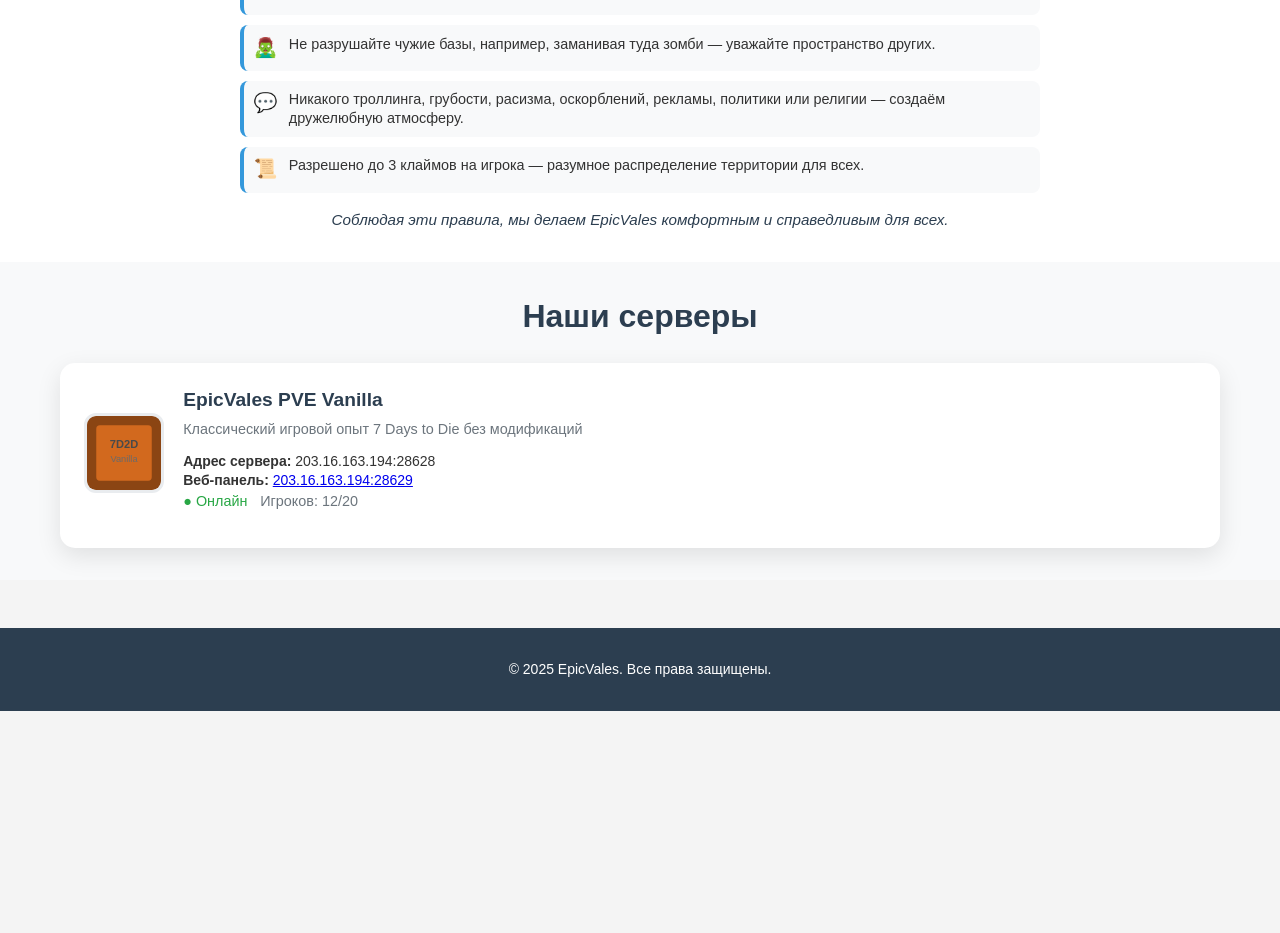
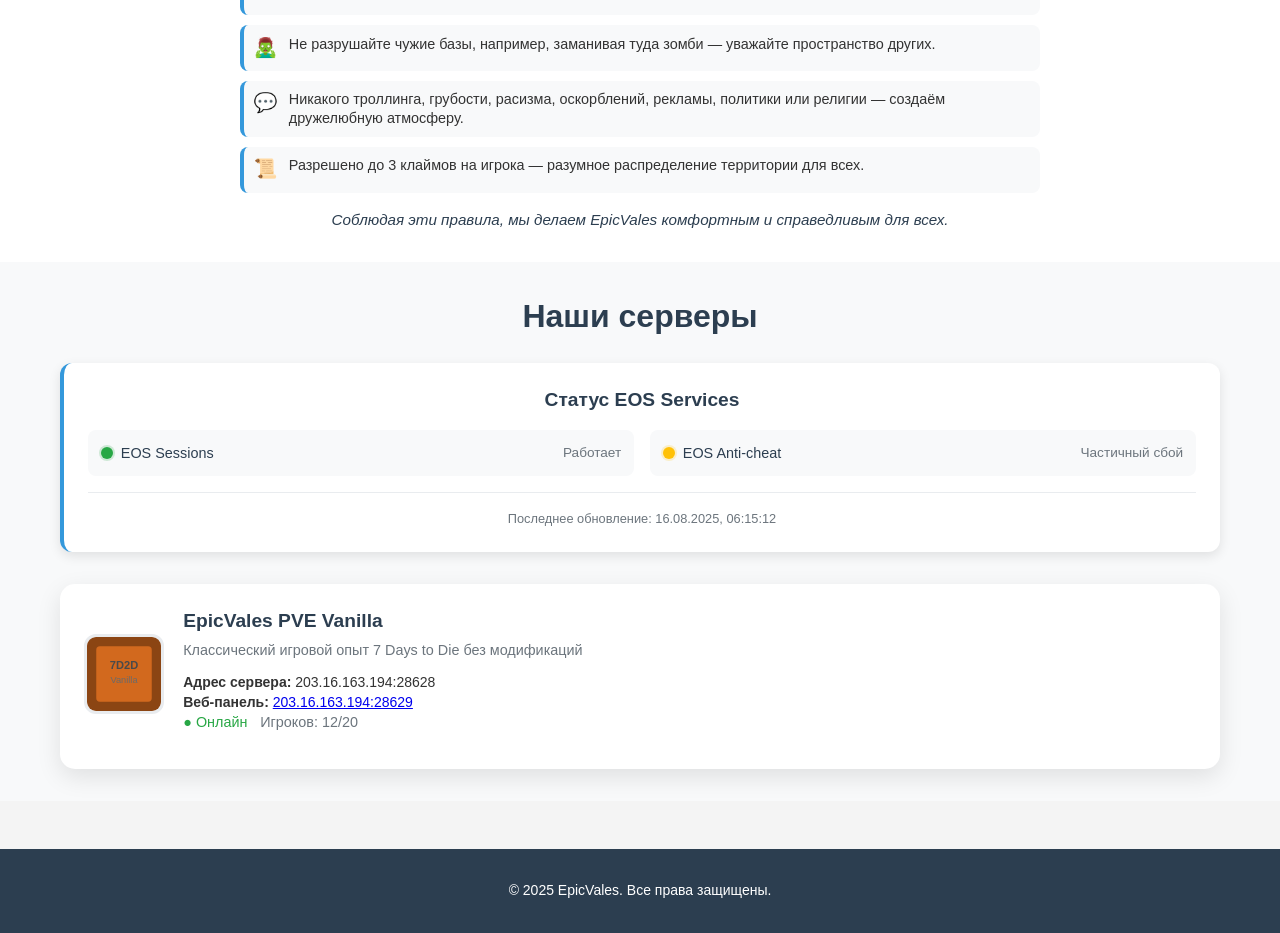
Before and after one commit to alekho77/7d2d-servers, a Jekyll site: the page docs/index.html, which Jekyll copies as it is, in a window 1280 px wide. Shown: the part 798-1731 px from the top of the page. Built offline with Jekyll 4.4.1, drawn with Linux system fonts in a browser that asks for light colours; before the commit the page ends 1509 px from its top, so only the background shows below that.

Commit message:
check EOS status

```diff
--- a/docs/assets/css/style.css
+++ b/docs/assets/css/style.css
@@ -205,6 +205,101 @@
     padding: 2rem 0;
 }
 
+/* Статус EOS Services */
+.eos-status {
+    background: white;
+    border-radius: 12px;
+    padding: 1.5rem;
+    margin-bottom: 2rem;
+    box-shadow: 0 4px 12px rgba(0,0,0,0.1);
+    border-left: 4px solid #3498db;
+}
+
+.eos-status h3 {
+    margin: 0 0 1rem 0;
+    color: #2c3e50;
+    font-size: 1.2rem;
+    text-align: center;
+}
+
+.eos-services {
+    display: grid;
+    grid-template-columns: repeat(auto-fit, minmax(250px, 1fr));
+    gap: 1rem;
+}
+
+.service-item {
+    display: flex;
+    justify-content: space-between;
+    align-items: center;
+    padding: 0.8rem;
+    background: #f8f9fa;
+    border-radius: 8px;
+    transition: all 0.3s ease;
+}
+
+.service-item:hover {
+    background: #e9ecef;
+}
+
+.service-indicator {
+    display: flex;
+    align-items: center;
+    gap: 0.5rem;
+}
+
+.status-dot {
+    width: 12px;
+    height: 12px;
+    border-radius: 50%;
+    display: inline-block;
+    transition: all 0.3s ease;
+}
+
+.status-dot.operational {
+    background-color: #28a745;
+    box-shadow: 0 0 0 2px rgba(40, 167, 69, 0.2);
+}
+
+.status-dot.degraded {
+    background-color: #ffc107;
+    box-shadow: 0 0 0 2px rgba(255, 193, 7, 0.2);
+}
+
+.status-dot.outage {
+    background-color: #dc3545;
+    box-shadow: 0 0 0 2px rgba(220, 53, 69, 0.2);
+}
+
+.status-dot.maintenance {
+    background-color: #6c757d;
+    box-shadow: 0 0 0 2px rgba(108, 117, 125, 0.2);
+}
+
+.service-name {
+    font-weight: 500;
+    color: #2c3e50;
+    font-size: 0.9rem;
+}
+
+.service-status {
+    font-size: 0.85rem;
+    color: #6c757d;
+    font-weight: 500;
+}
+
+.eos-updated {
+    text-align: center;
+    margin-top: 1rem;
+    padding-top: 1rem;
+    border-top: 1px solid #e9ecef;
+}
+
+.eos-updated small {
+    color: #6c757d;
+    font-size: 0.8rem;
+}
+
 .server-list {
     display: grid;
     grid-template-columns: repeat(auto-fit, minmax(350px, 1fr));
@@ -404,4 +499,26 @@
     .servers {
         padding: 1.5rem 0;
     }
+
+    /* EOS Status для мобильных */
+    .eos-status {
+        margin-bottom: 1.5rem;
+        padding: 1rem;
+    }
+
+    .eos-services {
+        grid-template-columns: 1fr;
+        gap: 0.8rem;
+    }
+
+    .service-item {
+        flex-direction: column;
+        gap: 0.5rem;
+        text-align: center;
+        padding: 1rem;
+    }
+
+    .service-indicator {
+        justify-content: center;
+    }
 }
--- a/docs/assets/js/main.js
+++ b/docs/assets/js/main.js
@@ -135,8 +135,115 @@
         }
     }
 
+    // Функция для загрузки статуса EOS Services
+    function loadEOSStatus() {
+        console.log('Загрузка статуса EOS Services...');
+
+        // Проверяем статус EOS Sessions и Anti-cheat
+        checkEOSService('sessions', 'EOS Sessions');
+        checkEOSService('anticheat', 'EOS Anti-cheat');
+
+        // Обновляем время последнего обновления
+        updateLastUpdated();
+
+        // Автоматическое обновление каждые 5 минут
+        setInterval(() => {
+            checkEOSService('sessions', 'EOS Sessions');
+            checkEOSService('anticheat', 'EOS Anti-cheat');
+            updateLastUpdated();
+        }, 300000); // 5 минут
+    }
+
+    // Функция для проверки конкретного EOS сервиса
+    async function checkEOSService(serviceType, serviceName) {
+        try {
+            // Имитируем проверку статуса (в реальности здесь будет API запрос)
+            const status = await simulateEOSCheck(serviceType);
+
+            const dotElement = document.getElementById(`${serviceType}-dot`);
+            const statusElement = document.getElementById(`${serviceType}-status`);
+
+            if (dotElement && statusElement) {
+                // Очищаем все классы статуса
+                dotElement.className = 'status-dot';
+
+                // Устанавливаем новый статус
+                switch (status.state) {
+                    case 'operational':
+                        dotElement.classList.add('operational');
+                        statusElement.textContent = 'Работает';
+                        break;
+                    case 'degraded':
+                        dotElement.classList.add('degraded');
+                        statusElement.textContent = 'Частичный сбой';
+                        break;
+                    case 'outage':
+                        dotElement.classList.add('outage');
+                        statusElement.textContent = 'Недоступен';
+                        break;
+                    case 'maintenance':
+                        dotElement.classList.add('maintenance');
+                        statusElement.textContent = 'Обслуживание';
+                        break;
+                    default:
+                        dotElement.classList.add('operational');
+                        statusElement.textContent = 'Неизвестно';
+                }
+            }
+        } catch (error) {
+            console.error(`Ошибка при проверке ${serviceName}:`, error);
+
+            const dotElement = document.getElementById(`${serviceType}-dot`);
+            const statusElement = document.getElementById(`${serviceType}-status`);
+
+            if (dotElement && statusElement) {
+                dotElement.className = 'status-dot outage';
+                statusElement.textContent = 'Ошибка';
+            }
+        }
+    }
+
+    // Симуляция проверки EOS статуса (замените на реальный API)
+    async function simulateEOSCheck(serviceType) {
+        // Имитируем задержку сети
+        await new Promise(resolve => setTimeout(resolve, 1000 + Math.random() * 2000));
+
+        // Имитируем различные состояния с вероятностями
+        const rand = Math.random();
+
+        if (rand < 0.85) {
+            return { state: 'operational' };
+        } else if (rand < 0.95) {
+            return { state: 'degraded' };
+        } else if (rand < 0.98) {
+            return { state: 'maintenance' };
+        } else {
+            return { state: 'outage' };
+        }
+    }
+
+    // Обновление времени последнего обновления
+    function updateLastUpdated() {
+        const lastUpdatedElement = document.getElementById('last-updated');
+        if (lastUpdatedElement) {
+            const now = new Date();
+            const timeString = now.toLocaleString('ru-RU', {
+                hour: '2-digit',
+                minute: '2-digit',
+                second: '2-digit',
+                day: '2-digit',
+                month: '2-digit',
+                year: 'numeric'
+            });
+            lastUpdatedElement.textContent = timeString;
+        }
+    }
+
     // Инициализация загрузки статуса серверов
     loadServerStatus();
+
+    // Инициализация загрузки статуса EOS Services
+    loadEOSStatus();
 });
 
 // Функции для работы с API (заглушки)
@@ -177,3 +284,73 @@
         }
     }
 };
+
+// API для работы с EOS статусом
+const EOSAPI = {
+    // Получение статуса EOS Services
+    // В реальном проекте можно использовать публичный API Epic Games Status
+    // Пример: https://status.epicgames.com/api/v2/status.json
+    getEOSStatus: async function() {
+        try {
+            // Пример реального запроса к API Epic Games:
+            // const response = await fetch('https://status.epicgames.com/api/v2/status.json');
+            // const data = await response.json();
+            // return this.parseEOSStatus(data);
+
+            // Пока используем симуляцию
+            return {
+                sessions: await simulateEOSCheck('sessions'),
+                anticheat: await simulateEOSCheck('anticheat')
+            };
+        } catch (error) {
+            console.error('Ошибка при получении статуса EOS:', error);
+            return {
+                sessions: { state: 'outage' },
+                anticheat: { state: 'outage' }
+            };
+        }
+    },
+
+    // Парсинг данных от Epic Games Status API
+    parseEOSStatus: function(statusData) {
+        // Пример парсинга реальных данных от Epic Games
+        // Нужно найти компоненты "Epic Online Services", "Sessions", "Anti-cheat"
+        const components = statusData.page?.component || [];
+
+        const findComponent = (name) => {
+            return components.find(comp =>
+                comp.name.toLowerCase().includes(name.toLowerCase())
+            );
+        };
+
+        const sessionsComponent = findComponent('sessions') || findComponent('epic online services');
+        const anticheatComponent = findComponent('anti-cheat') || findComponent('anticheat');
+
+        return {
+            sessions: {
+                state: this.mapEpicStatusToOur(sessionsComponent?.status || 'unknown')
+            },
+            anticheat: {
+                state: this.mapEpicStatusToOur(anticheatComponent?.status || 'unknown')
+            }
+        };
+    },
+
+    // Маппинг статусов Epic Games к нашим статусам
+    mapEpicStatusToOur: function(epicStatus) {
+        switch (epicStatus.toLowerCase()) {
+            case 'operational':
+                return 'operational';
+            case 'degraded_performance':
+            case 'partial_outage':
+                return 'degraded';
+            case 'major_outage':
+            case 'under_maintenance':
+                return 'outage';
+            case 'maintenance':
+                return 'maintenance';
+            default:
+                return 'operational';
+        }
+    }
+};
--- a/docs/index.html
+++ b/docs/index.html
@@ -73,6 +73,31 @@
         <section class="servers">
             <div class="container">
                 <h2>Наши серверы</h2>
+
+                <!-- Статус EOS Services -->
+                <div class="eos-status">
+                    <h3>Статус EOS Services</h3>
+                    <div class="eos-services">
+                        <div class="service-item" id="eos-sessions">
+                            <div class="service-indicator">
+                                <span class="status-dot operational" id="sessions-dot"></span>
+                                <span class="service-name">EOS Sessions</span>
+                            </div>
+                            <span class="service-status" id="sessions-status">Проверка...</span>
+                        </div>
+                        <div class="service-item" id="eos-anticheat">
+                            <div class="service-indicator">
+                                <span class="status-dot operational" id="anticheat-dot"></span>
+                                <span class="service-name">EOS Anti-cheat</span>
+                            </div>
+                            <span class="service-status" id="anticheat-status">Проверка...</span>
+                        </div>
+                    </div>
+                    <div class="eos-updated">
+                        <small>Последнее обновление: <span id="last-updated">—</span></small>
+                    </div>
+                </div>
+
                 <div class="server-list">
                     <div class="server-item vanilla">
                         <div class="server-icon">
```
